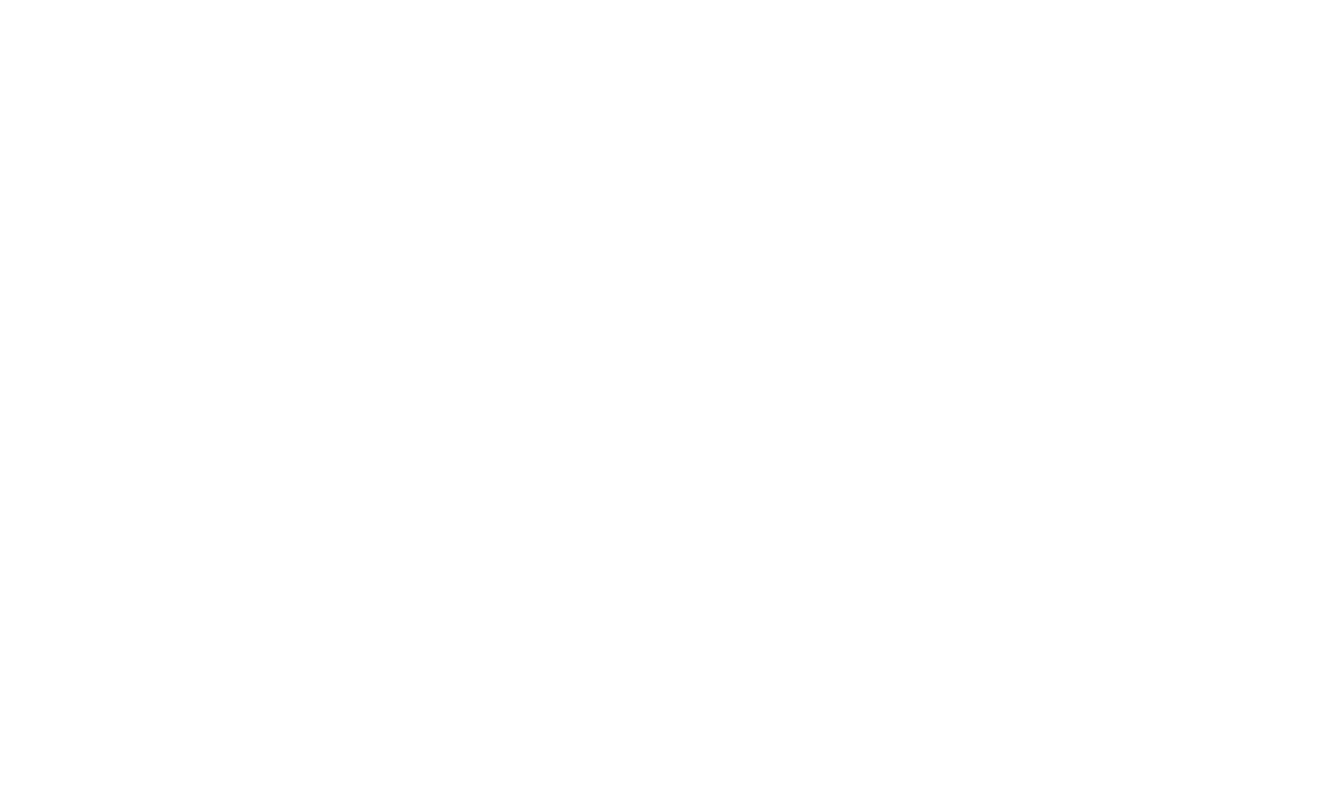
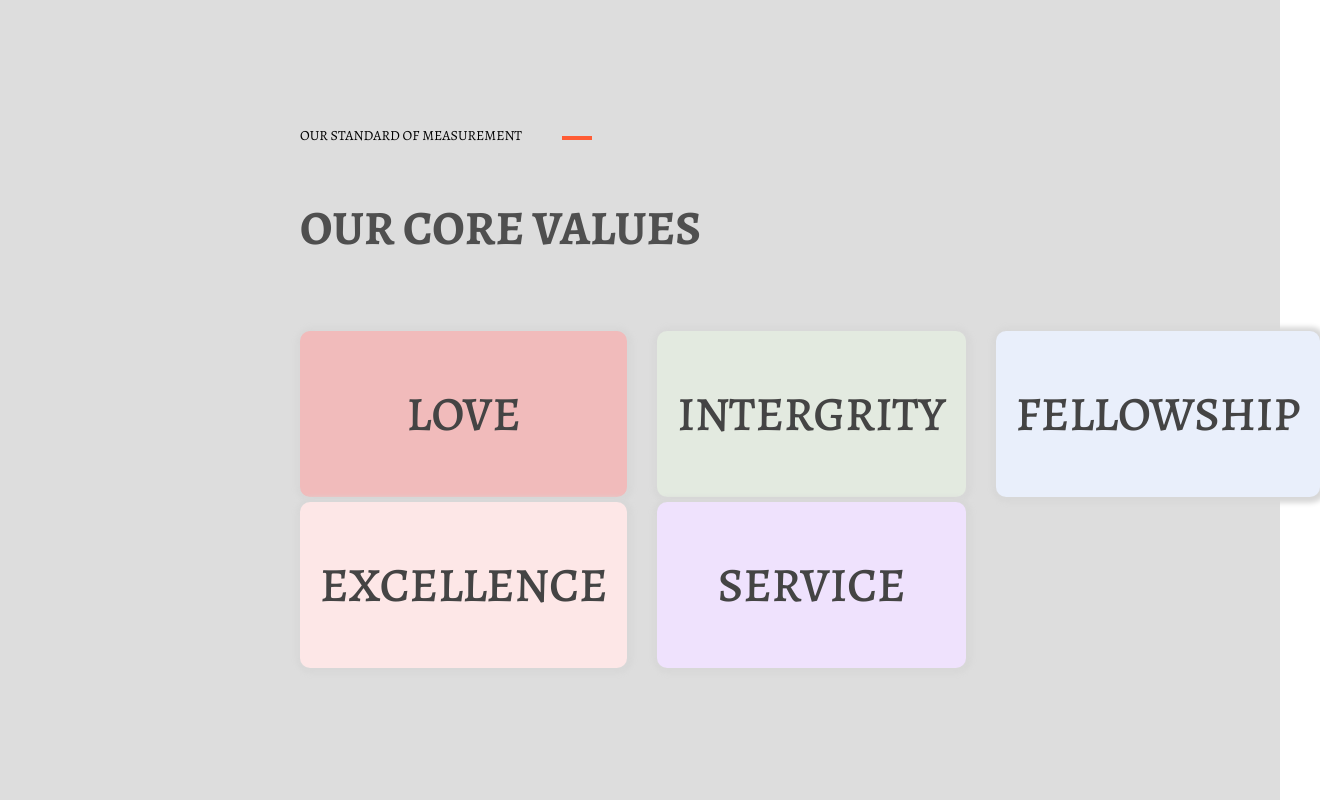
Before and after one commit to Josh-Alhassan/ftf-ministry, a React (Create React App) app: page /about in a window 1280 px wide. Shown: the part 2940-3740 px from the top of the page, 1320 px wide, since content can reach past the window. Before the commit the page ends 2886 px from the top, so only its background shows below. Built offline with nearby package versions, Linux system fonts and the light colour scheme.

Commit message:
add core values section

```diff
--- /dev/null
+++ b/src/components/Values.js
@@ -0,0 +1,17 @@
+import React from "react";
+import style from "./Values.module.css";
+import Value from "../utilities/Value";
+
+function Values() {
+  return (
+    <div className={style.values}>
+      <Value backgroundColor="#F1BBBB" label="Love" />
+      <Value backgroundColor="#E3EAE0" label="Intergrity" />
+      <Value backgroundColor="#E9EFFB" label="Fellowship" />
+      <Value backgroundColor="#FDE7E7" label="Excellence" />
+      <Value backgroundColor="#EFE2FD" label="Service" />
+    </div>
+  );
+}
+
+export default Values;
--- /dev/null
+++ b/src/components/Values.module.css
@@ -0,0 +1,10 @@
+.values {
+  /* background-color: orange; */
+
+  display: grid;
+  grid-template-columns: 1fr 1fr 1fr;
+  grid-template-rows: 1fr 1fr;
+
+  column-gap: 30px;
+  row-gap: 5px;
+}
--- a/src/pages/About.js
+++ b/src/pages/About.js
@@ -3,6 +3,7 @@ import style from "./About.module.css";
 import AboutHeader from "../sections/AboutHeader";
 import VisionStatement from "../sections/VisionStatement";
 import FaithStatement from "../sections/FaithStatement";
+import CoreValues from "../sections/CoreValues";
 
 function About() {
   return (
@@ -24,6 +25,7 @@ function About() {
       />
 
       <FaithStatement />
+      <CoreValues />
     </div>
   );
 }
--- /dev/null
+++ b/src/sections/CoreValues.js
@@ -0,0 +1,23 @@
+import React from "react";
+import style from "./CoreValues.module.css";
+import Label from "../utilities/Label";
+import SecondaryHeader from "../utilities/SecondaryHeader";
+import Values from "../components/Values";
+import Footer from "./Footer";
+
+function CoreValues() {
+  return (
+    <>
+      <div className={style.coreValuesContainer}>
+        <Label mb="50px">Our Standard of Measurement</Label>
+        <SecondaryHeader color="#4F4F4F" mb="70px">
+          Our Core Values
+        </SecondaryHeader>
+        <Values />
+      </div>
+      <Footer />
+    </>
+  );
+}
+
+export default CoreValues;
--- /dev/null
+++ b/src/sections/CoreValues.module.css
@@ -0,0 +1,4 @@
+.coreValuesContainer {
+  padding: 150px 300px;
+  background-color: #dddddd;
+}
--- a/src/sections/FaithStatement.js
+++ b/src/sections/FaithStatement.js
@@ -9,7 +9,9 @@ function FaithStatement() {
   return (
     <div className={style.faithSection}>
       <Label color="#FFFFFF"> What we Believe</Label>
-      <SecondaryHeader color="#FFFFFF">Our Faith Statement</SecondaryHeader>
+      <SecondaryHeader color="#FFFFFF">
+        Our Faith <br /> Statement
+      </SecondaryHeader>
       <FaithStatementList />
     </div>
   );
--- a/src/utilities/Label.js
+++ b/src/utilities/Label.js
@@ -1,6 +1,6 @@
 import React from "react";
 
-function Label({ children, color }) {
+function Label({ children, color, mb = "15px" }) {
   return (
     <h4
       style={{
@@ -9,6 +9,7 @@ function Label({ children, color }) {
         textTransform: "uppercase",
         color: color,
         fontWeight: "100",
+        marginBottom: mb,
       }}
     >
       {children}
--- a/src/utilities/SecondaryHeader.js
+++ b/src/utilities/SecondaryHeader.js
@@ -1,6 +1,6 @@
 import React from "react";
 
-function SecondaryHeader({ children, color }) {
+function SecondaryHeader({ children, color, mb = "15px" }) {
   return (
     <h2
       style={{
@@ -8,7 +8,7 @@ function SecondaryHeader({ children, color }) {
         color: color,
         fontSize: "48px",
         fontFamily: "Alegreya",
-        width: "264px",
+        marginBottom: mb,
       }}
     >
       {children}
--- /dev/null
+++ b/src/utilities/Value.js
@@ -0,0 +1,29 @@
+import React from "react";
+
+function Value({ backgroundColor, label }) {
+  return (
+    <div
+      style={{
+        background: backgroundColor,
+        borderRadius: "10px",
+        padding: "50px 20px",
+        boxShadow: "1px 1px 5px 5px #d8d8d8",
+      }}
+    >
+      <h2
+        style={{
+          fontSize: "48px",
+          fontFamily: "Alegreya",
+          fontWeight: "500",
+          textTransform: "uppercase",
+          color: "#444444",
+          textAlign: "center",
+        }}
+      >
+        {label}
+      </h2>
+    </div>
+  );
+}
+
+export default Value;
```
